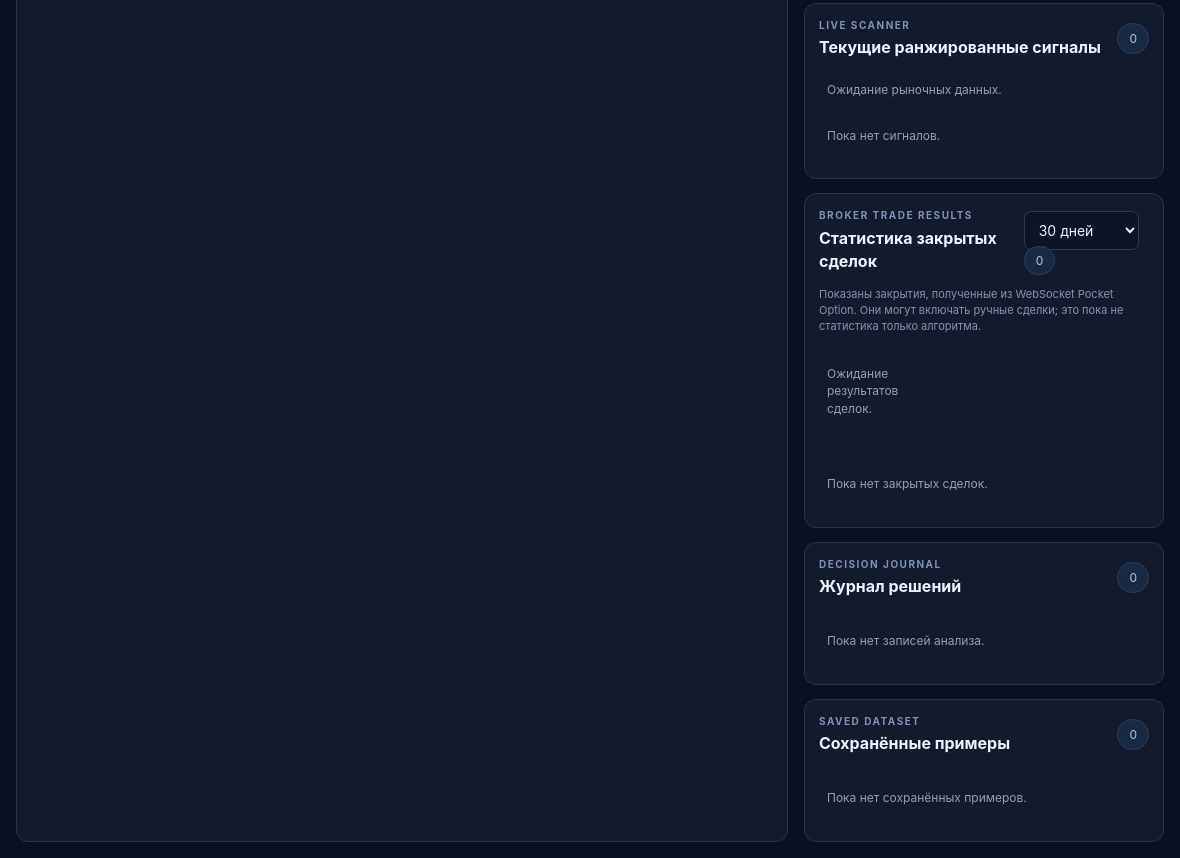
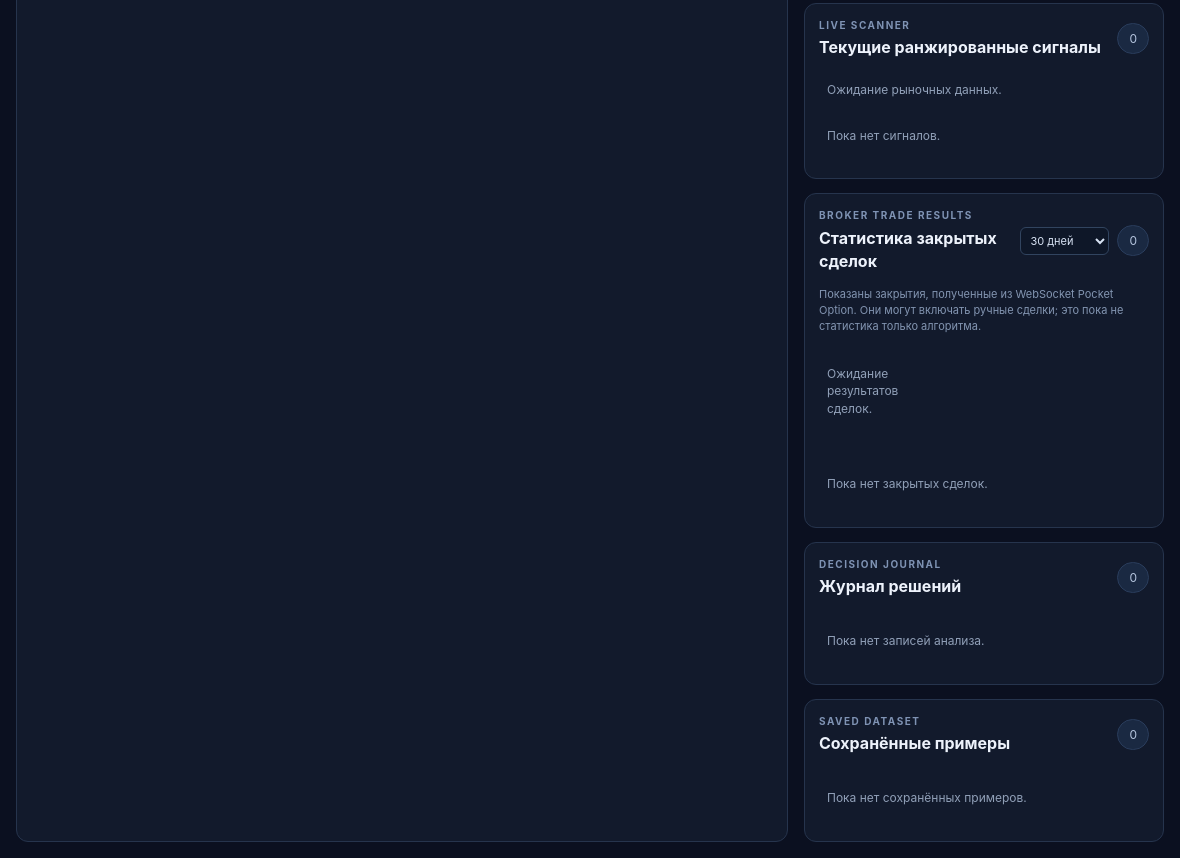
Before and after one commit to Maestro-777/pocket-option-app, an Electron app: page renderer/labeler.html in a window 1180 px wide. Shown: the part 1344-2202 px from the top of the page. Drawn offline with Linux system fonts and the light colour scheme; no server answers.

Commit message:
Style trade statistics period selector

```diff
--- a/renderer/labeler.css
+++ b/renderer/labeler.css
@@ -92,3 +92,6 @@ textarea{resize:vertical}
 .trade-stat-line b{font-weight:650;text-align:right;color:#dbe7f6}
 .trade-result-heading{display:flex;justify-content:space-between;align-items:center;gap:8px;font-size:11px;color:#d7e2f3}
 @media(max-width:900px){.trade-stats-grid{grid-template-columns:repeat(2,minmax(0,1fr))}.trade-stats-breakdown{grid-template-columns:1fr}}
+
+.trade-period-tools{display:flex;align-items:center;gap:8px}
+.trade-period-tools select{max-width:110px;background:#0e1728;color:#d7e2f3;border:1px solid #31445f;border-radius:6px;padding:5px;font-size:11px}
```
